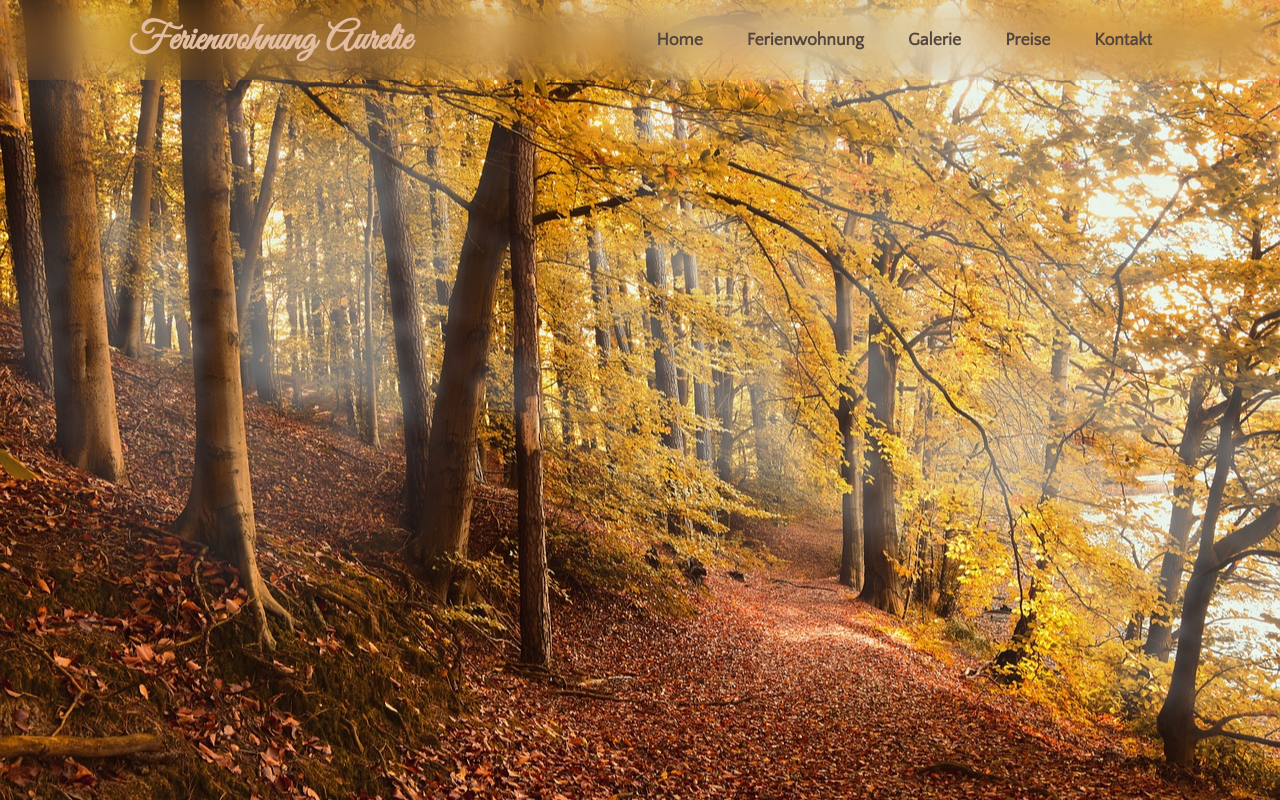
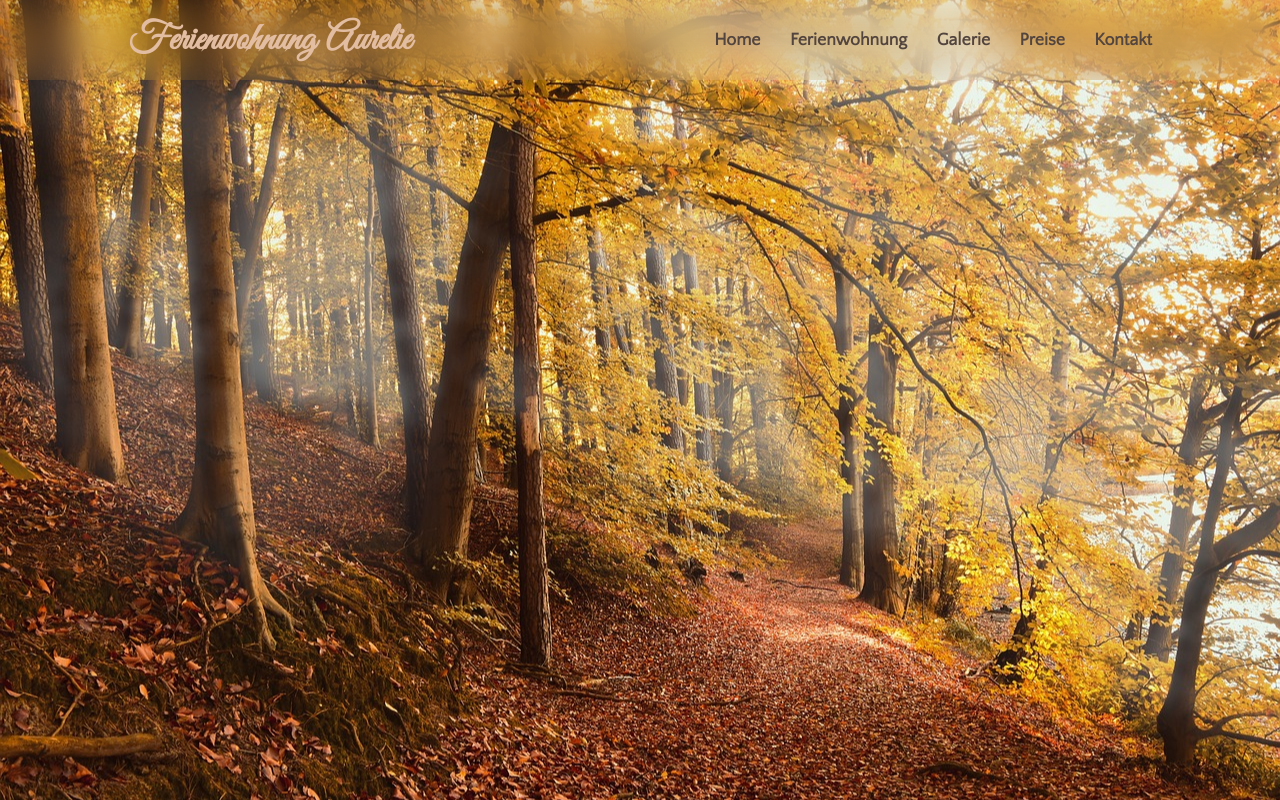
Before and after one commit to biflor/biflor.github.io, a plain HTML site: page index.html in a window 1280 px wide. Drawn offline with Linux system fonts and the light colour scheme.

Commit message:
Update style.css

```diff
--- a/style.css
+++ b/style.css
@@ -39,7 +39,7 @@ header {
     text-decoration: none;
     font-size: 1.1em;
     position: relative;
-    margin-left: 40px;
+    margin-left: 2vw;
     font-weight: 600;
 }
 
```
